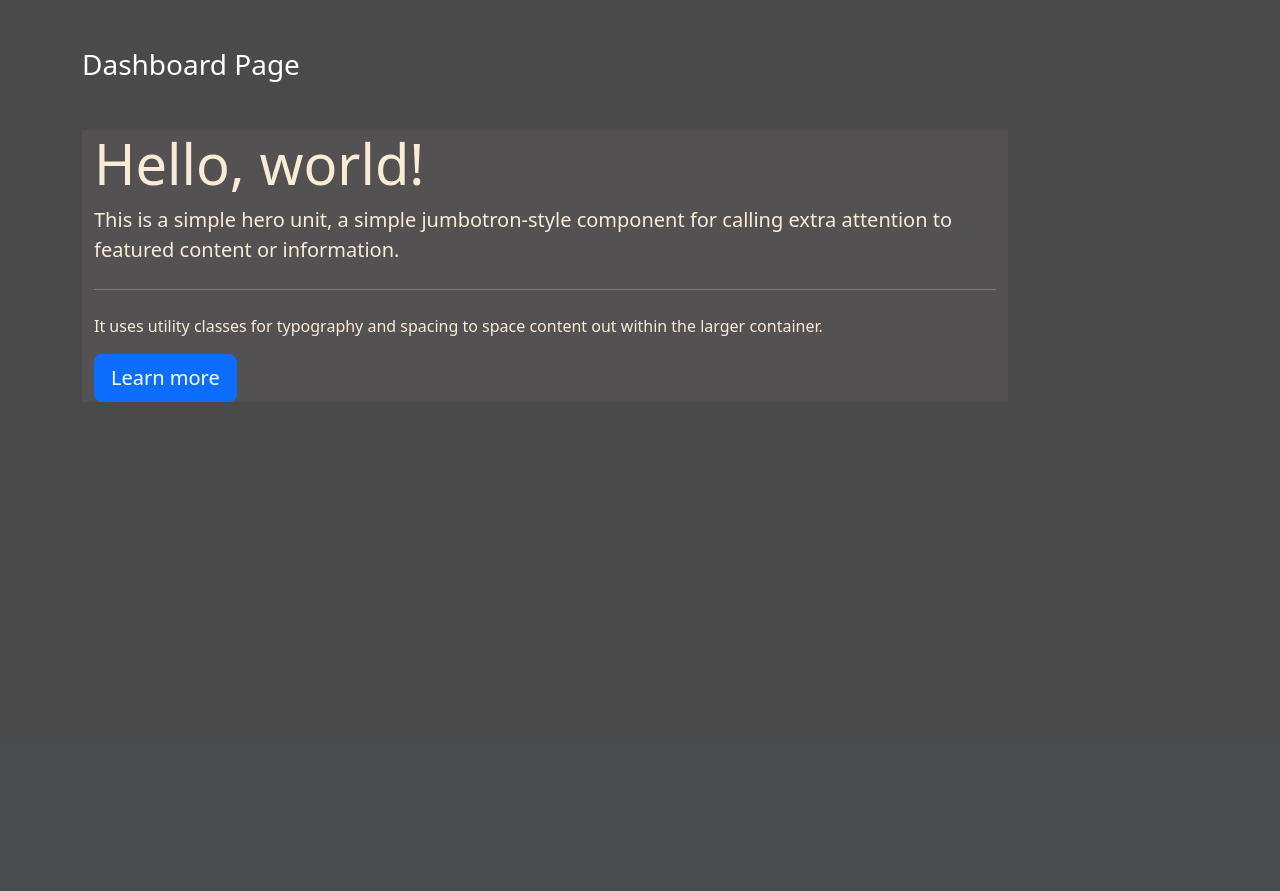
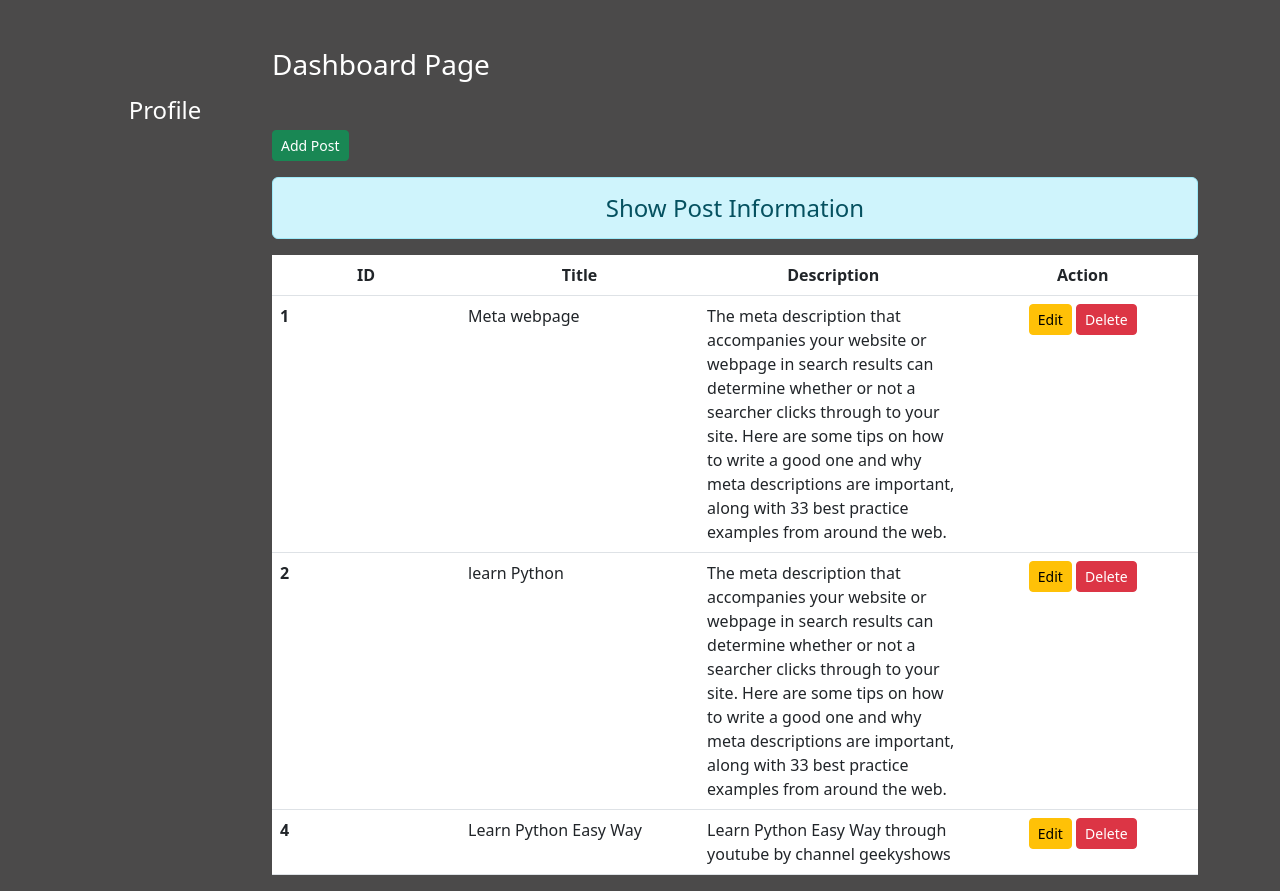
Before and after one commit to AkshanshTaunk/Mini_Blog_project, a Django app: page /dashboard/ in a window 1280 px wide. Shown: the part 56-947 px from the top of the page. Before the commit the page ends 458 px from the top, so only its background shows below. Run offline with Django 4.2, Linux system fonts and the light colour scheme; a user stored in the database is signed in; data comes from the database, SQL or seed files in the repository; both versions use the stored data as it was after the commit; some libraries are stand-ins or nearby versions.

Commit message:
completed

```diff
--- a/miniblog/blog/templates/blog/dashboard.html
+++ b/miniblog/blog/templates/blog/dashboard.html
@@ -1,19 +1,66 @@
 {% extends 'blog/base.html' %}
 {% load static %}
+
+{% block msg %}
+  {% if messages %}
+    {% for message in messages  %}
+    <div {% if message.tags %} class="alert alert-{{message.tags}} alert-dismissible fade show" {% endif %}><strong>{{message}}</strong>
+      <button type="button" class="close" date-dismiss="alert" aria-label="Close">
+        <span aria-hidden="true">&times;</span>
+      </button>
+    </div>
+    {% endfor %}
+  {% endif %}
+{% endblock msg %}
+
+
+{% block side %}
+<div class="col-sm-2 text-white my-5 text-center">
+  <h4 class="my-5">Profile</h4>
+  <h5>{{full_name}}</h5>
+  {% for group in groups %}
+  <p>{{group.name}}</p>
+  {% endfor %}
+</div>
+{% endblock side %}
+
+
 {% block content %}
 <div class="col-sm-10">
     <h3 class='text-white my-5'>Dashboard Page</h3>
-
-    <div class="jumbotron jumbotron-fluid jumbo-color">
-      <div class="container">
-        <h1 class="display-4">Hello, world!</h1>
-        <p class="lead">This is a simple hero unit, a simple jumbotron-style component for calling extra attention to featured content or information.</p>
-        <hr class="my-4">
-        <p>It uses utility classes for typography and spacing to space content out within the larger container.</p>
-        <p class="lead">
-          <a class="btn btn-primary btn-lg" href="#" role="button">Learn more</a>
-        </p>
-      </div>
-    </div>
+    <a href="{% url 'add' %}" class="btn btn-success btn-sm">Add Post</a>
+    <h4 class='text-center alert alert-info mt-3'>Show Post Information</h4>
+    {% if posts %}
+    <table class="table table-hover bg-white">
+      <thead>
+        <tr class="text-center">
+          <th scope='col' style='width:2%'>ID</th>
+          <th scope='col' style='width:2%'>Title</th>
+          <th scope='col' style='width:2%'>Description</th>
+          <th scope='col' style='width:2%'>Action</th>
+        </tr>
+      </thead>
+      <tbody>
+        {% for post in posts %}
+        <tr>
+          <th scope="row">{{post.id}}</th>
+          <td>{{post.title}}</td>
+          <td>{{post.description}}</td>
+          <td class="text-center">
+          <a href="{% url 'update' post.id %}" class="btn btn-warning btn-sm">Edit</a>
+          {% if perms.blog.delete_post %}
+          <form action="{% url 'delete' post.id %}" method='POST' class='d-inline'>
+            {% csrf_token %}
+          <input type='submit' class='btn btn-danger btn-sm' value="Delete">
+          </form>
+          {% endif %}
+          </td>
+        </tr>
+        {% endfor %}
+      </tbody>
+    </table>
+    {% else %}
+    <h4 class="text-center alert alert-warning">No Records</h4>
+    {% endif %}
 </div>
 {% endblock content %}
--- a/miniblog/blog/views.py
+++ b/miniblog/blog/views.py
@@ -1,7 +1,8 @@
 from django.shortcuts import render,HttpResponseRedirect
 from django.contrib import messages
-from .forms import signupform, loginform
+from .forms import signupform, loginform, Postform
 from django.contrib.auth import authenticate,login,logout
+from django.contrib.auth.models import Group
 from .models import Post
 # Create your views here.
 def home(request):
@@ -13,23 +14,6 @@ def about(request):
 
 def contact(request):
     return render(request,'blog/contact.html')
-
-def dashboard(request):
-    return render(request,'blog/dashboard.html')
-
-def user_logout(request):
-    logout(request)
-    return HttpResponseRedirect ('/')
-
-def user_signup(request):
-    if request.method =="POST":
-        fm = signupform(request.POST)
-        if fm.is_valid():
-            messages.success(request,'Congratulation!! You have become an Author')
-            fm.save()
-    else:
-        fm = signupform()
-    return render(request,'blog/signup.html',{'form':fm})
 
 def user_login(request):
     if request.method == 'POST':
@@ -45,3 +29,71 @@ def user_login(request):
     else:
         fm = loginform()
     return render(request,'blog/login.html',{'form':fm})
+
+def dashboard(request):
+    if request.user.is_authenticated:
+     posts = Post.objects.all()
+     user = request.user
+     full_name = user.get_full_name()
+     grps = user.groups.all()
+     return render(request,'blog/dashboard.html',{'posts':posts,'full_name':full_name,'groups':grps})
+    else:
+     return HttpResponseRedirect('/login/')
+
+
+def user_logout(request):
+    logout(request)
+    return HttpResponseRedirect ('/')
+
+def user_signup(request):
+    if request.method =="POST":
+        fm = signupform(request.POST)
+        if fm.is_valid():
+            messages.success(request,'Congratulation!! You have become an Author')
+            user = fm.save()
+            group = Group.objects.get(name='Author')
+            user.groups.add(group)
+    else:
+        fm = signupform()
+    return render(request,'blog/signup.html',{'form':fm})
+
+
+
+def add_post(request):
+    if request.user.is_authenticated:
+     if request.method == 'POST':
+        fm=Postform(request.POST)
+        if fm.is_valid():
+            title = fm.cleaned_data['title']
+            description = fm.cleaned_data['description']
+            pst = Post(title=title, description=description)
+            pst.save()
+            fm = Postform()
+     else:
+        fm = Postform()
+     return render(request,'blog/addpost.html',{'form':fm})
+    else:
+     return HttpResponseRedirect('/login/')
+
+def update_post(request, id):
+    if request.user.is_authenticated:
+      if request.method == 'POST':
+          pi = Post.objects.get(pk=id)
+          fm = Postform(request.POST, instance=pi)
+          if fm.is_valid():
+             fm.save()
+      else:
+        pi = Post.objects.get(pk=id)
+        fm=Postform(instance=pi)
+      return render(request,'blog/updatepost.html',{'form':fm})
+    else:
+      return HttpResponseRedirect('/login/')
+
+def delete_post(request, id):
+    if request.user.is_authenticated:
+      if request.method == 'POST':
+          pi = Post.objects.get(pk=id)
+          pi.delete()
+          return HttpResponseRedirect('/dashboard/')
+    else:
+     return HttpResponseRedirect('/login/')
--- a/miniblog/miniblog/urls.py
+++ b/miniblog/miniblog/urls.py
@@ -26,4 +26,7 @@ urlpatterns = [
     path('login/',views.user_login,name='log_in'),
     path('dashboard/',views.dashboard,name='dashboard'),
     path('logout/',views.user_logout,name='log_out'),
+    path('add/',views.add_post,name='add'),
+    path('update/<int:id>/',views.update_post,name='update'),
+    path('delete/<int:id>/',views.delete_post,name='delete'),
 ]
```
Also changed, not shown: miniblog/blog/forms.py (+11 -0 lines), miniblog/blog/templates/blog/addpost.html (added, +13 -0 lines), miniblog/blog/templates/blog/updatepost.html (added, +13 -0 lines), miniblog/db.sqlite3.
